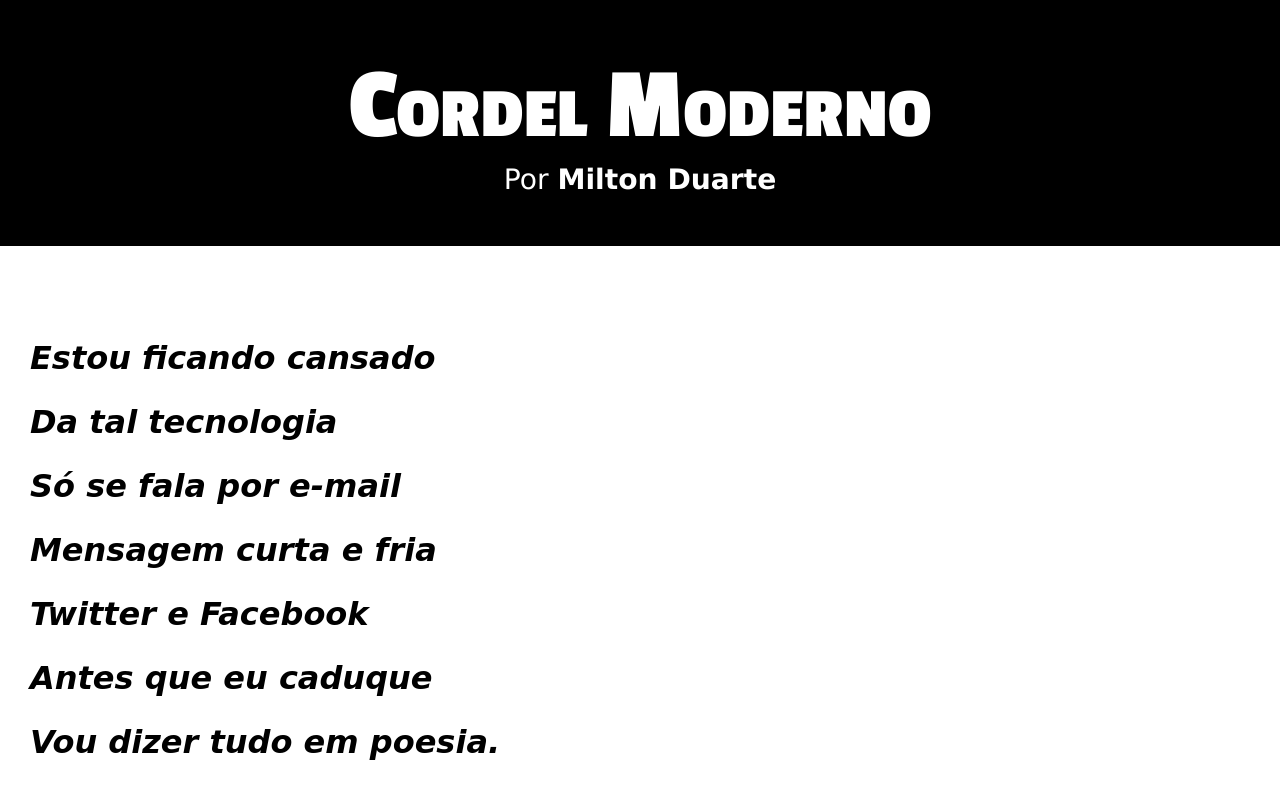
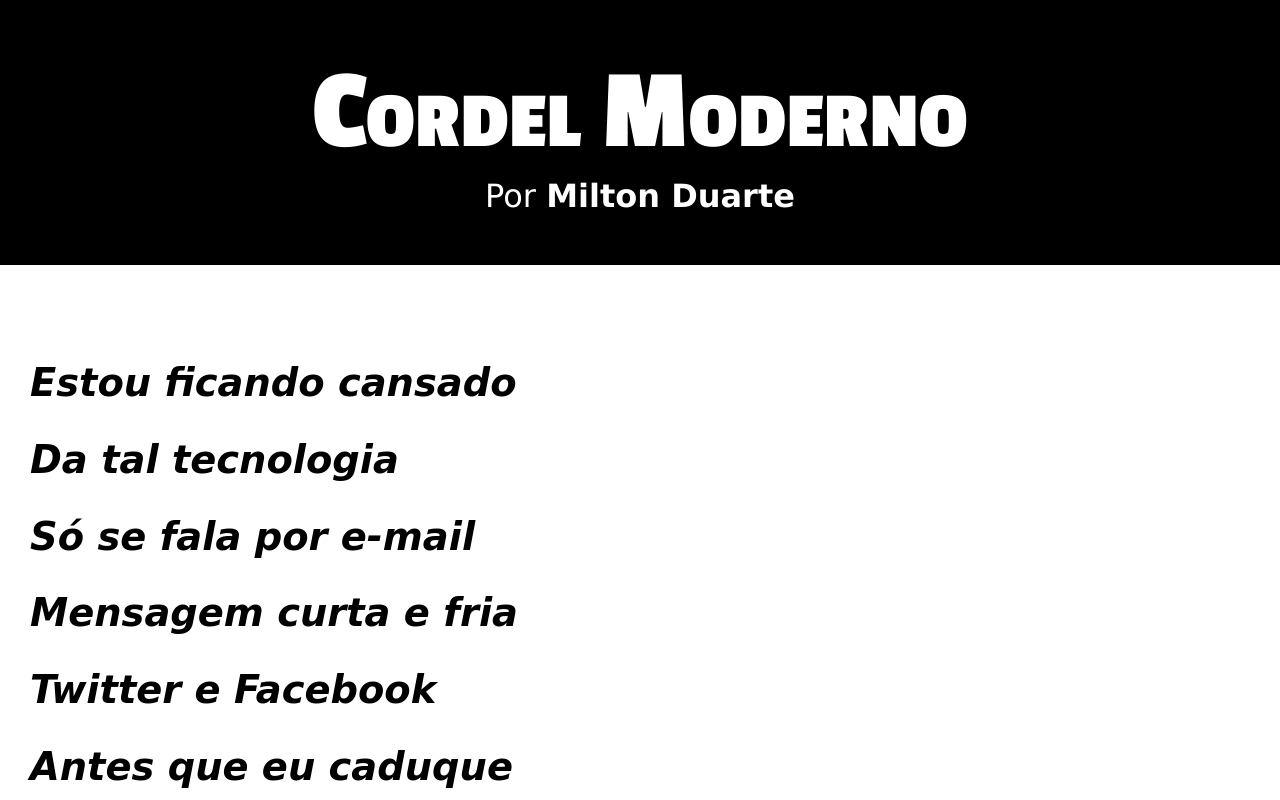
Before and after one commit to DevGabrielOliveira/projeto-cordel, a plain HTML site: page index.html in a window 1280 px wide. Shown: the top 800 px of the page. Drawn offline with Linux system fonts and the light colour scheme.

Commit message:
alterando tamanho das letras

```diff
--- a/style.css
+++ b/style.css
@@ -37,14 +37,14 @@ html, body {
 #header > h1 {
     font-family: var(--fonte-titulo);
     font-weight: bold;
-    font-size: 8vw;
+    font-size: 9vw;
     font-variant: small-caps;
     padding-top: 50px;
 }
 
 #header > p {
     font-family: var(--fonte-eventual);
-    font-size: 2.2vw;
+    font-size: 2.5vw;
     font-weight: normal;
     padding-bottom: 50px;
 }
@@ -68,7 +68,7 @@ section {
     padding-left: 30px;
     font-family: var(--fonte-conteudo);
     font-style: italic;
-    font-size: 2.5vw;
+    font-size: 3vw;
     font-weight: bold;
     line-height: 2em;
 }
```
